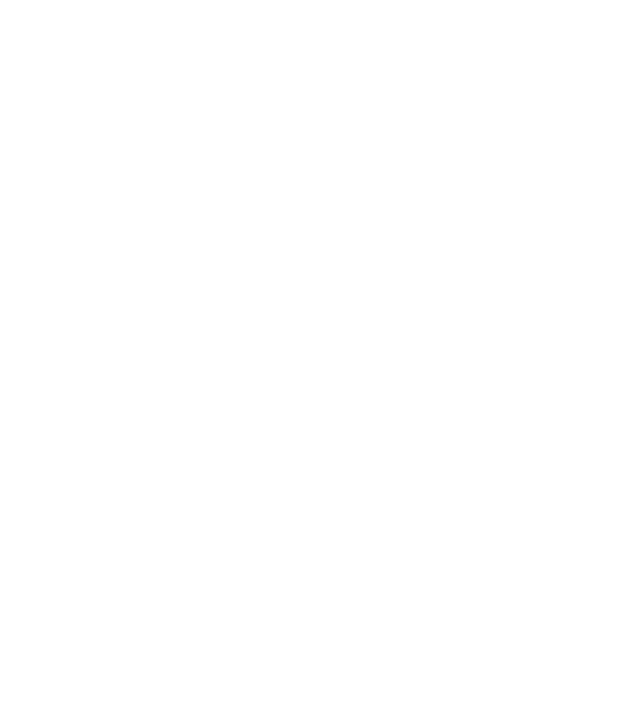
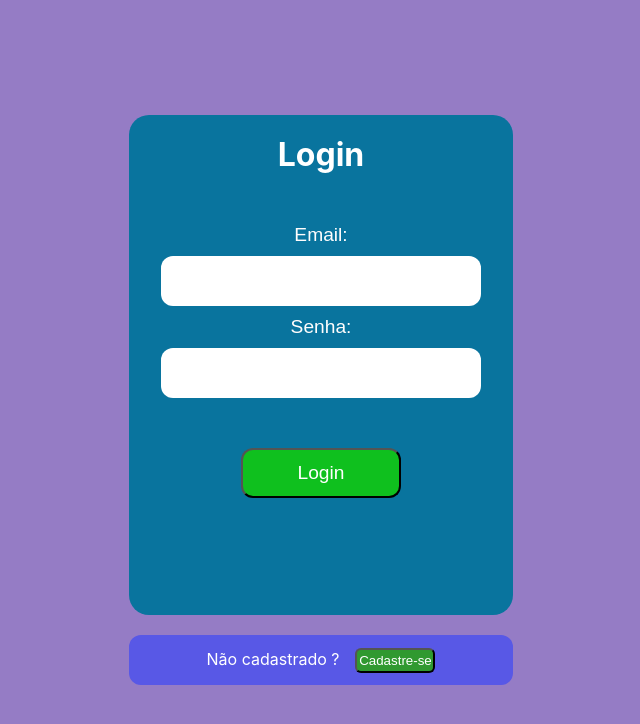
Before and after one commit to JanshenV/ClarkEnergia, a React (Create React App) app in the folder front-end/: page / in a window 1280 px wide. Before the commit this address had no page. Shown: the top 724 px of the page, without its empty margins (319-959 px from the left). Built offline with nearby package versions, Linux system fonts and the light colour scheme; no server answers.

Commit message:
Finalizadas funções de cadastro e login. Trocado signupForm por customForm para poder também ser usadas pela tela de login. Adicionada chamada de Login na apiCalls. Deletada styles.css das pages login e signup

```diff
--- a/front-end/src/App.js
+++ b/front-end/src/App.js
@@ -1,5 +1,9 @@
 import './App.css';
 import SignUp from './pages/signUp';
+import Login from './pages/login';
+import Home from './pages/home';
+
+
 import {
     Route,
     Routes,
@@ -11,7 +15,9 @@ export default function App() {
     <div className="App">
       <Router>
         <Routes>
-          <Route path='/signup' exact element={<SignUp />}/>
+          <Route path='/signup' exact element={<SignUp />} />
+          <Route path='/' exact element={<Login />} />
+          <Route path='/home' exact element={<Home />} />
         </Routes>
       </Router>
     </div>
--- a/front-end/src/apiCalls/index.js
+++ b/front-end/src/apiCalls/index.js
@@ -1,3 +1,6 @@
+const BASE_URL = process.env.REACT_APP_BASE_URL;
+
+
 async function UserSignUp(userData) {
     try {
         const requestOptions = {
@@ -8,8 +11,6 @@ async function UserSignUp(userData) {
             body: JSON.stringify(userData)
         };
 
-        const BASE_URL = process.env.REACT_APP_BASE_URL;
-
         const serverRequest = await fetch(`${BASE_URL}/users`, requestOptions);
         const { message } = await serverRequest.json();
 
@@ -19,6 +20,27 @@ async function UserSignUp(userData) {
     };
 };
 
+async function UserLogin(userData) {
+    try {
+        const requestOptions = {
+            method: 'POST',
+            headers: {
+                'Content-Type': 'Application/json'
+            },
+            body: JSON.stringify(userData)
+        };
+
+        const serverRequest = await fetch(`${BASE_URL}/users/login`, requestOptions);
+        const { message, token } = await serverRequest.json();
+
+        if (token) return { token };
+        return { message };
+    } catch ({ message }) {
+        return console.log(message)
+    };
+};
+
 module.exports = {
-    UserSignUp
+    UserSignUp,
+    UserLogin
 }
--- /dev/null
+++ b/front-end/src/components/customForm/index.jsx
@@ -0,0 +1,131 @@
+import { useState } from 'react';
+import { useNavigate } from 'react-router-dom';
+
+import './styles.css'
+
+export default function CustomForm({
+    title, formClass, buttonText,
+    apiCall
+}) {
+
+    const [error, setError] = useState({
+        message: ''
+    });
+
+    const [formValues, setFormValues] = useState({
+        nome: title === "Login" ? '' : null,
+        email: '',
+        senha: ''
+    });
+
+    const navigate = useNavigate();
+
+    function handleValues(event) {
+        const itemType = event.target.type;
+        const itemValue = event.target.value;
+        setError({ message: '' });
+
+        if (itemType === "text") return setFormValues({
+            ...formValues,
+            nome: itemValue
+        });
+
+        if (itemType === "email") return setFormValues({
+            ...formValues,
+            email: itemValue
+        });
+
+        if (itemType === "password") return setFormValues({
+            ...formValues,
+            senha: itemValue
+        });
+    };
+
+    function clearFormValues() {
+        setFormValues({
+            nome: '',
+            email: '',
+            senha: ''
+        });
+    };
+
+
+    async function handleSubmit(event) {
+        event.preventDefault();
+
+        const { message, token } = await apiCall(formValues);
+
+        if (title === 'Login') {
+            if (!token) return setError({ message });
+            localStorage.setItem('token', token);
+            clearFormValues();
+            navigate('/home');
+        };
+
+        if (title === 'Cadastro') {
+            if (!message.includes('Cadastro')) return setError({ message });
+            clearFormValues();
+            navigate('/');
+        };
+    };
+
+    return (
+        <div className='customForm-container'>
+            <form
+                className={formClass}
+                onSubmit={(event) => handleSubmit(event)}>
+
+                <h1 className="title">
+                    {title}
+                </h1>
+
+                {error &&
+                    <p className="error">
+                        {error.message}
+                    </p>
+                }
+
+
+                {title === "Cadastro" &&
+                    <>
+                        <label>Nome: </label>
+                        <input
+                            type="text"
+                            onChange={(event) => handleValues(event)}
+                            required/>
+                    </>
+                }
+
+                <label>Email: </label>
+                <input
+                    type="email"
+                    required
+                    onChange={(event) => handleValues(event)}
+                />
+
+                <label>Senha: </label>
+                <input
+                    type="password"
+                    required
+                    onChange={(event) => handleValues(event)}
+                />
+
+                <button>{buttonText}</button>
+            </form>
+
+            <div className='signup-login-container'>
+                <p>
+                    {title === 'Login' ?
+                        'Não cadastrado ?' : 'Já cadastrado ?'}
+
+                    <button
+                        onClick={() => title === 'Login' ?
+                            navigate('/signup') : navigate('/')}>
+                        {title === 'Login' ?
+                            'Cadastre-se' : 'Login'}
+                    </button>
+                </p>
+            </div>
+        </div>
+    );
+};
--- a/front-end/src/components/signUpForm/styles.css
+++ b/front-end/src/components/customForm/styles.css
@@ -1,22 +1,29 @@
-.signUpForm-container {
+.customForm-container {
     display: flex;
     flex-direction: column;
     align-items: center;
     justify-content: center;
-    background-color: rgb(64, 68, 67);
+    background-color: rgb(149, 124, 197);
     min-height: 100vh;
 }
 
-.signUp-form {
+.customForm-container form {
     display: flex;
     flex-direction: column;
     align-items: center;
-    background-color: #15172b;
     box-sizing: border-box;
     width: 30vw;
     height: 500px;
     border-radius: 20px;
     padding: 20px;
+}
+
+.signUp-form {
+    background-color: #15172b;
+}
+
+.login-form {
+    background-color: #09749e;
 }
 
 .title {
@@ -31,7 +38,7 @@
     height: 25px;
 }
 
-.signUp-form label {
+.customForm-container form label {
     font-family: Arial, Helvetica, sans-serif;
     font-weight: normal;
     font-size: larger;
@@ -39,7 +46,7 @@
     margin: 10px 0 10px 0;
 }
 
-.signUp-form input {
+.customForm-container form input {
     font-size: larger;
     height: 50px;
     width: 320px;
@@ -53,7 +60,7 @@
     font-family: 'Lucida Sans', 'Lucida Sans Regular', 'Lucida Grande', 'Lucida Sans Unicode', Geneva, Verdana, sans-serif;
 }
 
-.signUp-form button {
+.customForm-container form button {
     margin-top: 50px;
     width: 160px;
     height: 50px;
@@ -66,15 +73,15 @@
     font-size: larger;
 }
 
-.signUp-form button:hover {
+.customForm-container form button:hover {
     background-color: white;
     color: rgb(15, 192, 30);
 }
 
-.registred-container {
+.signup-login-container {
     display: flex;
     align-items: center;
-    justify-content: center;
+    justify-content: space-evenly;
     margin-top: 20px;
     background-color: rgb(88, 88, 230);
     color: white;
@@ -83,11 +90,12 @@
     border-radius: 12px;
 }
 
-.registred-container button {
+.signup-login-container button {
     width: 80px;
     height: 25px;
     border-radius: 6px;
     background-color: rgb(48, 153, 48);
     color: rgb(255, 255, 255);
     cursor: pointer;
+    margin-left: 16px;
 }
--- a/front-end/src/components/signUpForm/index.jsx
+++ /dev/null
@@ -1,99 +0,0 @@
-import './styles.css';
-import { useState } from 'react';
-import {
-    UserSignUp
-} from '../../apiCalls';
-
-
-export default function SignUpForm() {
-
-    const [signUpData, setSignUpData] = useState({
-        nome: '',
-        email: '',
-        senha: ''
-    });
-
-    const [signUpError, setSignUpError] = useState({
-        message: ''
-    });
-
-
-    function handleSignUpData(event) {
-        const itemType = event.target.type;
-        const itemValue = event.target.value;
-        setSignUpError({ message: '' });
-
-        if (itemType === "text") return setSignUpData({
-            ...signUpData,
-            nome: itemValue
-        });
-
-        if (itemType === "email") return setSignUpData({
-            ...signUpData,
-            email: itemValue
-        });
-
-        if (itemType === "password") return setSignUpData({
-            ...signUpData,
-            senha: itemValue
-        });
-    };
-
-    async function handleSubmit(event) {
-        event.preventDefault();
-
-        const {message} = await UserSignUp(signUpData);
-
-        if (!message.includes('Cadastro')) return setSignUpError({ message });
-        return setSignUpError({ message: '' });
-    }
-
-
-    return (
-        <div className='signUpForm-container'>
-            <form
-                className='signUp-form'
-                onSubmit={(event) => handleSubmit(event)}
-            >
-
-                <h1 className="title">
-                    Cadastro
-                </h1>
-
-                {signUpError &&
-                    <p className='error'>
-                        {signUpError.message}
-                    </p>
-                }
-
-                <label>Nome: </label>
-                <input
-                    type="text"
-                    required
-                    onChange={(event) => handleSignUpData(event)}
-                />
-
-                <label>Email: </label>
-                <input
-                    type="email"
-                    required
-                    onChange={(event) => handleSignUpData(event)}
-                />
-
-                <label>Senha: </label>
-                <input
-                    type="password"
-                    required
-                    onChange={(event) => handleSignUpData(event)}
-                />
-
-                <button>Cadastrar-se</button>
-            </form>
-
-            <div className='registred-container'>
-                <p>Já cadastrado ? <button>Login</button></p>
-
-            </div>
-        </div>
-    );
-};
--- a/front-end/src/pages/home/index.jsx
+++ b/front-end/src/pages/home/index.jsx
@@ -0,0 +1,5 @@
+export default function Home() {
+    return (
+        <div>Welcome Home</div>
+    )
+}
--- a/front-end/src/pages/login/index.jsx
+++ b/front-end/src/pages/login/index.jsx
@@ -0,0 +1,13 @@
+import CustomForm from '../../components/customForm';
+import { UserLogin } from '../../apiCalls/index.js';
+
+export default function Login(){
+    return (
+        <CustomForm
+            title='Login'
+            formClass='login-form'
+            buttonText='Login'
+            apiCall={UserLogin}
+        />
+    );
+};
--- a/front-end/src/pages/signUp/index.jsx
+++ b/front-end/src/pages/signUp/index.jsx
@@ -1,10 +1,14 @@
-import './styles.css';
-import SignUpForm from '../../components/signUpForm';
+import CustomForm from '../../components/customForm';
+import { UserSignUp } from '../../apiCalls/index.js';
+
 
 export default function SignUp() {
     return (
-        <div className='SignUp-container'>
-            <SignUpForm />
-        </div>
+        <CustomForm
+            title='Cadastro'
+            formClass='signUp-form'
+            buttonText='Cadastrar-se'
+            apiCall={UserSignUp}
+        />
     );
 };
```
Also changed, not shown: front-end/src/pages/login/styles.css (deleted), front-end/src/pages/signUp/styles.css (deleted).
